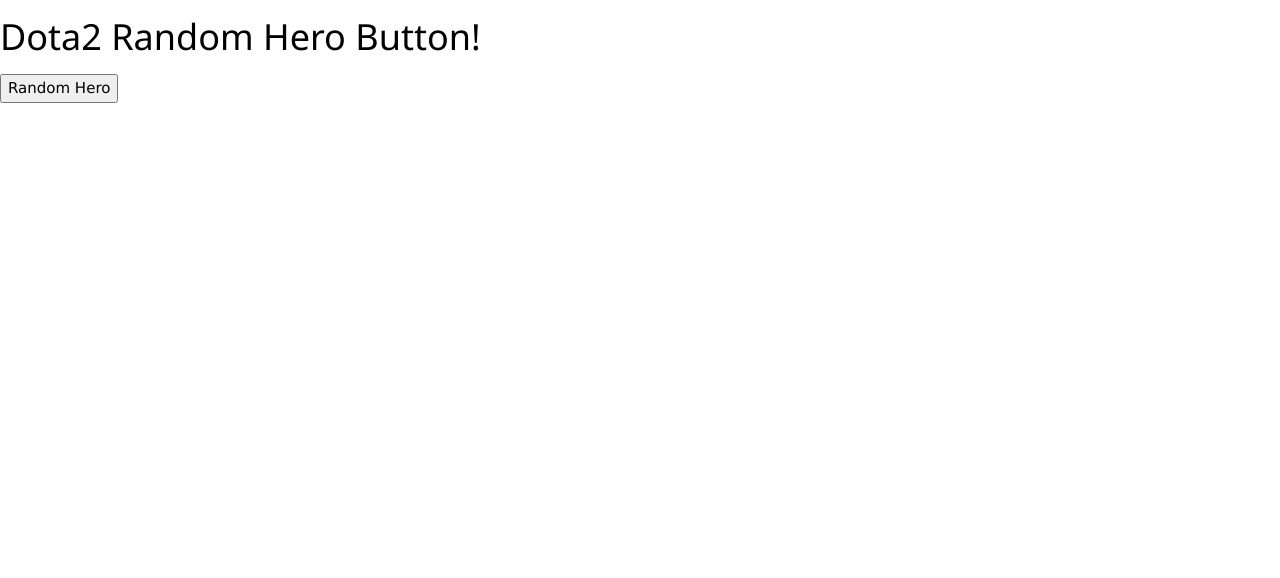
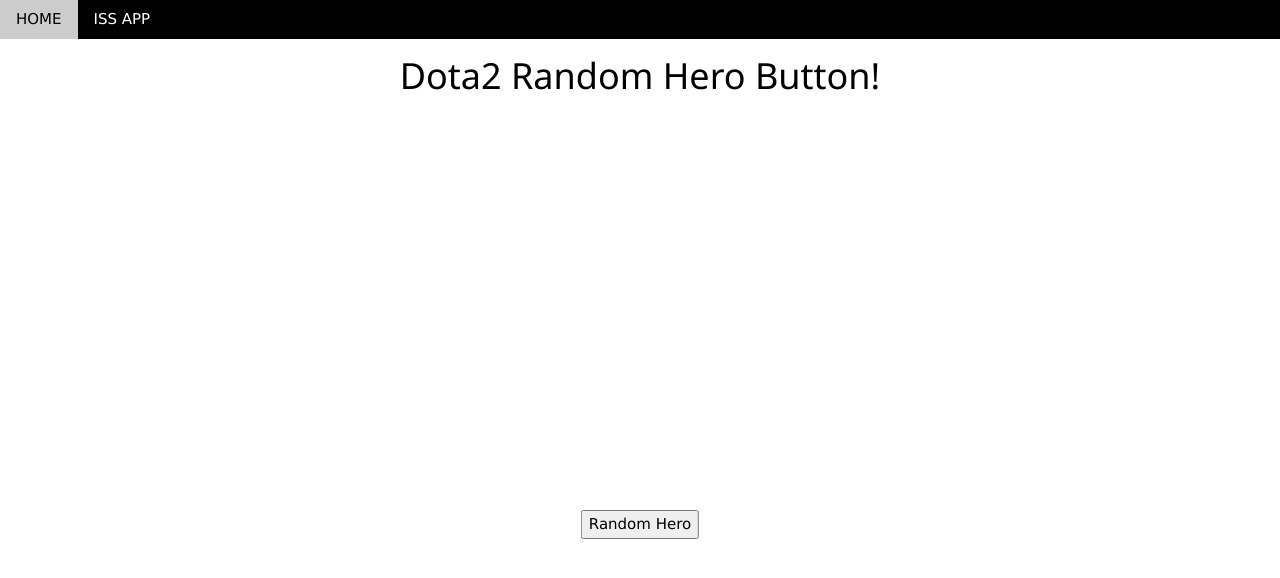
Before and after one commit to welrzbmw/Dota2Randomizer, a plain HTML site: page index.html in a window 1280 px wide. Drawn offline with nearby package versions, Linux system fonts and the light colour scheme.

Commit message:
Added Ws.Schools css

```diff
--- a/index.html
+++ b/index.html
@@ -1,14 +1,23 @@
 <!DOCTYPE html>
 <html>
     <head>
-        <title>Dota2 Randomizer</title>
+        <title>
+
+        </title>
         <link rel="stylesheet" href="https://www.w3schools.com/w3css/4/w3.css">
-        <script src="dota2Randomizer.js"></script>
+        <script src="js/dota2Randomizer.js"></script>
     </head>
     <body>
-        <h1>Dota2 Random Hero Button!</h1>
-        <button id='randomButton'type="button" onclick="randomHero()">Random Hero</button>
-        <h1 id="random"></h1>
+		<div class="w3-bar w3-black">
+			<a href="index.html" class="w3-bar-item w3-button">HOME</a>
+            <a href="pages/issApp.html" class="w3-bar-item w3-button">ISS APP</a>
+
+		 </div>
+        <div class="w3-display-container" style="height: 500px">
+      		<h1 class="w3-display-topmiddle">Dota2 Random Hero Button!</h1>
+        	<button id='randomButton'type="button" onclick="randomHero()"class='w3-display-bottommiddle'>Random Hero</button>
+        	<h1 id="random" class="w3-display-middle"></h1>
+        </div>
 
     </body>
 </html>
```
